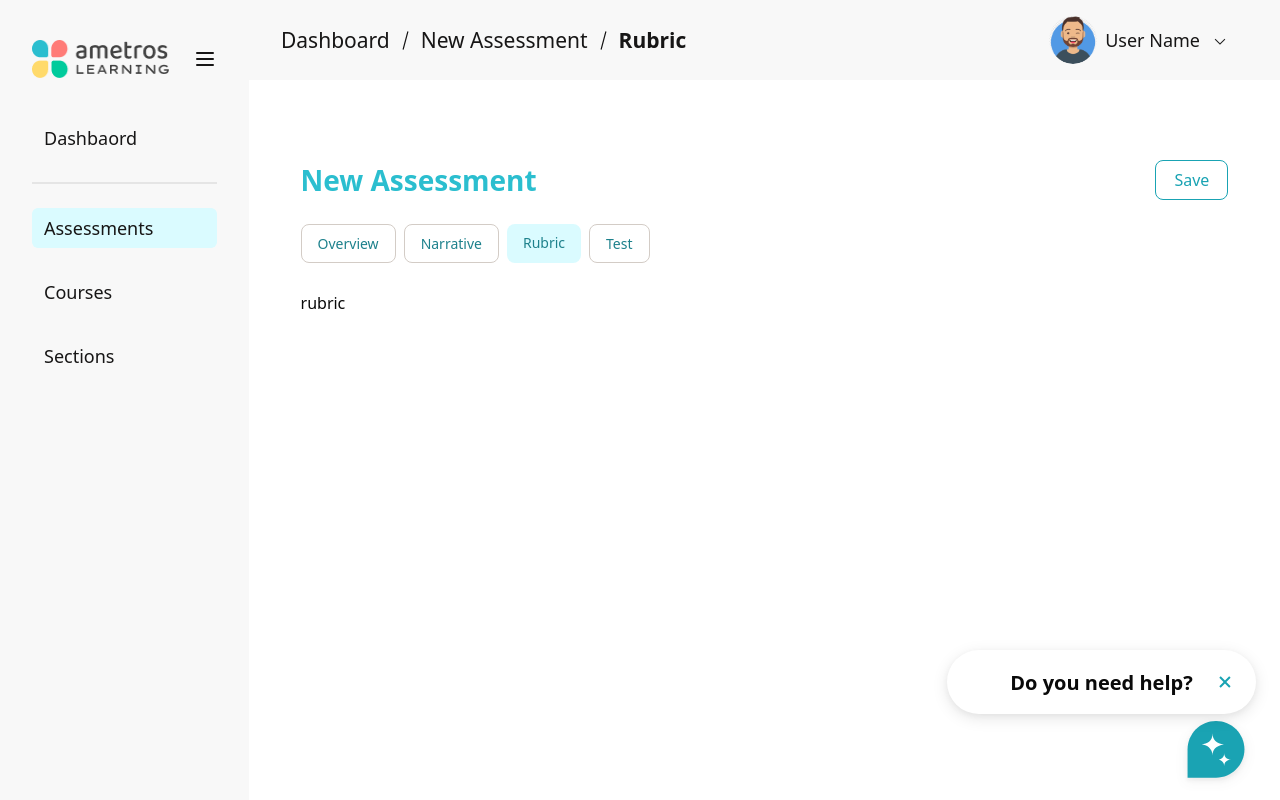
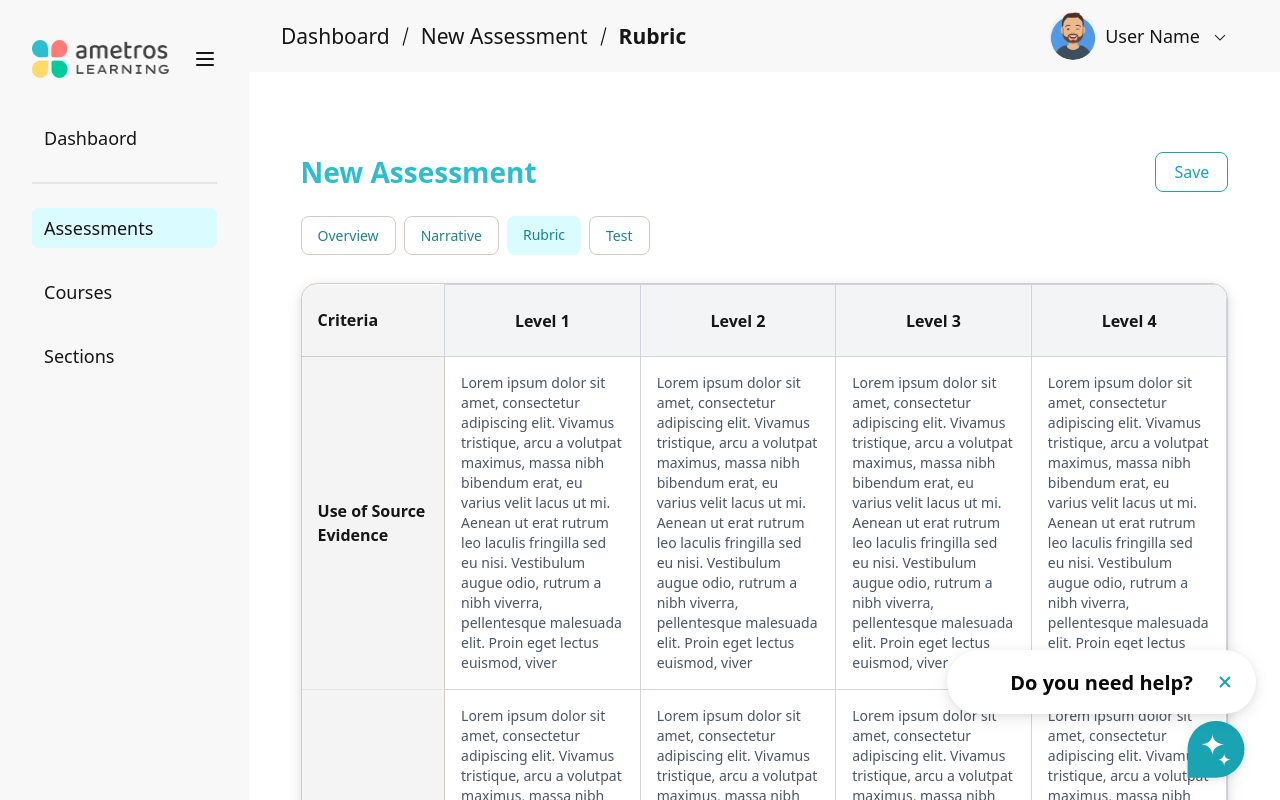
Before and after one commit to numanbaig/Ametros-UI, a Next.js app: page /dashboard/new-assessment/rubric in a window 1280 px wide. Shown: the top 800 px of the page. Built offline with nearby package versions, Linux system fonts and the light colour scheme.

Commit message:
test screen done

```diff
--- /dev/null
+++ b/src/app/(instructor-view)/dashboard/new-assessment/(componenents)/rubric-table/index.tsx
@@ -0,0 +1,80 @@
+import React from "react";
+import {
+  Table,
+  TableBody,
+  TableCell,
+  TableHead,
+  TableHeader,
+  TableRow,
+} from "@/components/ui/table";
+import { cn } from "@/lib/utils";
+import { Card } from "@/components/ui/card";
+import { ScrollArea } from "@/components/ui/scroll-area";
+
+interface RubricCriterion {
+  name: string;
+  levels: {
+    description: string;
+  }[];
+}
+
+interface RubricTableProps {
+  criteria: RubricCriterion[];
+}
+
+export function RubricTable({ criteria }: RubricTableProps) {
+  const maxLevels = Math.max(...criteria.map((c) => c.levels.length));
+
+  return (
+    <div className="md:w-[100%] w-[90vw] flex  shrink">
+      <Card className="w-full shrink border-none p-0">
+        <ScrollArea className="w-full shadow-custom bg-white rounded-[16px] px-0 shrink border border-customGray-300">
+          <Table className="w-full border-collapse">
+            <TableHeader>
+              <TableRow>
+                <TableHead className="bg-customGray-100 text-[16px] leading-6 font-bold text-neutral-black h-[72px]">
+                  Criteria
+                </TableHead>
+                {Array.from({ length: maxLevels }, (_, i) => (
+                  <TableHead
+                    key={i}
+                    className="border border-gray-300 bg-gray-100 text-[16px] leading-6 font-bold text-neutral-black text-center h-[72px]"
+                  >
+                    Level {i + 1}
+                  </TableHead>
+                ))}
+              </TableRow>
+            </TableHeader>
+            <TableBody>
+              {criteria.map((criterion, index) => (
+                <TableRow key={index}>
+                  <TableCell
+                    className={cn(
+                      " border-r border-customGray-300 bg-customGray-100 text-[16px] leading-6 font-bold text-neutral-black w-[143px]",
+                      {
+                        "border-t": index === 0,
+                      }
+                    )}
+                  >
+                    {criterion.name}
+                  </TableCell>
+                  {criterion.levels.map((level, levelIndex) => (
+                    <TableCell
+                      key={levelIndex}
+                      className="border border-gray-300"
+                    >
+                      {/* <div className="font-medium">{level.score} points</div> */}
+                      <div className="text-sm text-gray-600">
+                        {level.description}
+                      </div>
+                    </TableCell>
+                  ))}
+                </TableRow>
+              ))}
+            </TableBody>
+          </Table>
+        </ScrollArea>
+      </Card>
+    </div>
+  );
+}
--- a/src/app/(instructor-view)/dashboard/new-assessment/rubric/page.tsx
+++ b/src/app/(instructor-view)/dashboard/new-assessment/rubric/page.tsx
@@ -1,7 +1,47 @@
 import React from "react";
-
+import { RubricTable } from "../(componenents)/rubric-table";
+const sampleRubric = [
+  {
+    name: "Use of Source Evidence",
+    levels: [
+      {
+        description: `Lorem ipsum dolor sit amet, consectetur adipiscing elit. Vivamus tristique, arcu a volutpat maximus, massa nibh bibendum erat, eu varius velit lacus ut mi. Aenean ut erat rutrum leo laculis fringilla sed eu nisi. Vestibulum augue odio, rutrum a nibh viverra, pellentesque malesuada elit. Proin eget lectus euismod, viver`,
+      },
+      {
+        description: `Lorem ipsum dolor sit amet, consectetur adipiscing elit. Vivamus tristique, arcu a volutpat maximus, massa nibh bibendum erat, eu varius velit lacus ut mi. Aenean ut erat rutrum leo laculis fringilla sed eu nisi. Vestibulum augue odio, rutrum a nibh viverra, pellentesque malesuada elit. Proin eget lectus euismod, viver`,
+      },
+      {
+        description: `Lorem ipsum dolor sit amet, consectetur adipiscing elit. Vivamus tristique, arcu a volutpat maximus, massa nibh bibendum erat, eu varius velit lacus ut mi. Aenean ut erat rutrum leo laculis fringilla sed eu nisi. Vestibulum augue odio, rutrum a nibh viverra, pellentesque malesuada elit. Proin eget lectus euismod, viver`,
+      },
+      {
+        description: `Lorem ipsum dolor sit amet, consectetur adipiscing elit. Vivamus tristique, arcu a volutpat maximus, massa nibh bibendum erat, eu varius velit lacus ut mi. Aenean ut erat rutrum leo laculis fringilla sed eu nisi. Vestibulum augue odio, rutrum a nibh viverra, pellentesque malesuada elit. Proin eget lectus euismod, viver`,
+      },
+    ],
+  },
+  {
+    name: "Criteria 2",
+    levels: [
+      {
+        description: `Lorem ipsum dolor sit amet, consectetur adipiscing elit. Vivamus tristique, arcu a volutpat maximus, massa nibh bibendum erat, eu varius velit lacus ut mi. Aenean ut erat rutrum leo laculis fringilla sed eu nisi. Vestibulum augue odio, rutrum a nibh viverra, pellentesque malesuada elit. Proin eget lectus euismod, viver`,
+      },
+      {
+        description: `Lorem ipsum dolor sit amet, consectetur adipiscing elit. Vivamus tristique, arcu a volutpat maximus, massa nibh bibendum erat, eu varius velit lacus ut mi. Aenean ut erat rutrum leo laculis fringilla sed eu nisi. Vestibulum augue odio, rutrum a nibh viverra, pellentesque malesuada elit. Proin eget lectus euismod, viver`,
+      },
+      {
+        description: `Lorem ipsum dolor sit amet, consectetur adipiscing elit. Vivamus tristique, arcu a volutpat maximus, massa nibh bibendum erat, eu varius velit lacus ut mi. Aenean ut erat rutrum leo laculis fringilla sed eu nisi. Vestibulum augue odio, rutrum a nibh viverra, pellentesque malesuada elit. Proin eget lectus euismod, viver`,
+      },
+      {
+        description: `Lorem ipsum dolor sit amet, consectetur adipiscing elit. Vivamus tristique, arcu a volutpat maximus, massa nibh bibendum erat, eu varius velit lacus ut mi. Aenean ut erat rutrum leo laculis fringilla sed eu nisi. Vestibulum augue odio, rutrum a nibh viverra, pellentesque malesuada elit. Proin eget lectus euismod, viver`,
+      },
+    ],
+  },
+];
 const RubricPage = () => {
-  return <div>rubric</div>;
+  return (
+    <div>
+      <RubricTable criteria={sampleRubric} />
+    </div>
+  );
 };
 
 export default RubricPage;
--- a/src/app/(instructor-view)/dashboard/new-assessment/test/page.tsx
+++ b/src/app/(instructor-view)/dashboard/new-assessment/test/page.tsx
@@ -1,7 +1,42 @@
+import { Typography } from "@/components/typography/typography";
 import React from "react";
+import DashboardTextArea from "../(componenents)/textarea";
+import DashboardCustomButton from "@/components/custom-button/custom-button";
 
 const TestPage = () => {
-  return <div>test</div>;
+  return (
+    <div className="space-y-6">
+      <Typography
+        variant="h4"
+        className="font-bold text-[28px] leading-[42px] text-neutral-black"
+      >
+        Test
+      </Typography>
+      <Typography variant="body1" className=" text-neutral-black">
+        You are a newly hired Sales Representative at GreenGrid Dynamics, a B2B
+        software company focused on empowering businesses in the renewable
+        energy sector through a specialized CRM tool. Your mentor, Taylor
+        Nguyen, has sent you the LinkedIn profile of an old contact, Mark Reyes,
+        and a document regarding GreenGrid&apos;s CRM tool. Taylor has set up a
+        meeting with Mark and wants you to take the lead on pitching the CRM
+        tool to him.{" "}
+        <span className="block my-6">
+          https://www.linkedin.com/in/markreyes/{" "}
+        </span>
+        After you read the document and LinkedIn profile, go ahead and reach out
+        to Mark by starting the conversation below. When you are ready to end
+        the conversation, hit the &quot;Get Assessment&quot; button in the lower
+        right corner of the screen.
+      </Typography>
+      <div className="flex justify-between w-full">
+        <div className="w-full md:block hidden" />
+        <div className="flex flex-col items-center gap-y-6 w-full md:min-w-[512px]">
+          <DashboardTextArea label="Type your response here" />
+          <DashboardCustomButton className="w-full">Send</DashboardCustomButton>
+        </div>
+      </div>
+    </div>
+  );
 };
 
 export default TestPage;
--- a/src/components/assessment/assessment-card/assessment-card.tsx
+++ b/src/components/assessment/assessment-card/assessment-card.tsx
@@ -32,7 +32,7 @@ const DashboardAssessmentCard = () => {
           ))}
         </div>
       ) : (
-        <div className="md:w-[100%] w-[90vw] flex  shrink">
+        <div className="md:w-[100%] w-[90vw] flex shrink">
           <Card className="w-full shrink border-none ">
             <ScrollArea className="w-full !border-none shadow-custom bg-white rounded-[16px] px-6 shrink">
               <Table className="w-full border-none">
--- a/src/components/assistant/assistant.tsx
+++ b/src/components/assistant/assistant.tsx
@@ -34,7 +34,7 @@ const DashboardAssistant = ({
           />
         </Button>
       </PopoverTrigger>
-      <PopoverContent className="mr-4 sm:mr-9 mb-6 w-[92vw]  sm:w-auto sm:ml-auto rounded-[16px] shadow-assitant border border-customGray-200/50  flex flex-col !z-[999999999999]">
+      <PopoverContent className="mr-4 sm:mr-9 mb-6 w-[92vw]  sm:w-auto sm:ml-auto rounded-[16px] shadow-assitant border border-customGray-200/50  flex flex-col !z-[9999]">
         <AssistantHeader setOpenChatBox={setOpenChatBox} />
         <div className="relative sm:p-4 h-auto">
           <div className="flex flex-col justify-between flex-1 w-full">
--- a/src/components/assistant/chat-box.tsx
+++ b/src/components/assistant/chat-box.tsx
@@ -9,7 +9,7 @@ import DashboardAssistant from "./assistant";
 const DashboardChat = () => {
   const [popUp, setPopup] = useState<boolean>(true);
   return (
-    <div className="fixed bottom-7 right-0 sm:!right-6 flex flex-col items-end gap-[18px] !z-[999]">
+    <div className="fixed bottom-7 right-0 sm:!right-6 flex flex-col items-end gap-[18px] !z-[49]">
       {popUp && (
         <div className="relative p-6 flex justify-center items-center bg-white shadow-custom rounded-[32px] w-[309px] h-16 !z-[999999999]">
           <Typography
--- a/src/components/sidebar/sidebar.tsx
+++ b/src/components/sidebar/sidebar.tsx
@@ -39,15 +39,9 @@ const DashboardSidebar = ({
     return pathname.startsWith(itemUrl);
   };
 
-  // Track window width in state
-  const [windowWidth, setWindowWidth] = React.useState(
-    typeof window !== "undefined" ? window.innerWidth : 0
-  );
-
-  React.useLayoutEffect(() => {
+  React.useEffect(() => {
     const handleResize = () => {
       const width = window.innerWidth;
-      setWindowWidth(width);
       if (width <= 980 && width >= 768) {
         setOpen(false);
       }
@@ -59,12 +53,6 @@ const DashboardSidebar = ({
     window.addEventListener("resize", handleResize);
     return () => window.removeEventListener("resize", handleResize);
   }, [setOpen]);
-
-  React.useEffect(() => {
-    if (windowWidth <= 980 && windowWidth >= 768) {
-      setOpen(false);
-    }
-  }, [windowWidth, setOpen]);
 
   return (
     <Sidebar collapsible="icon" {...props}>
```
Also changed, not shown: 1 other file (tests, documents, lock files or other folders).
